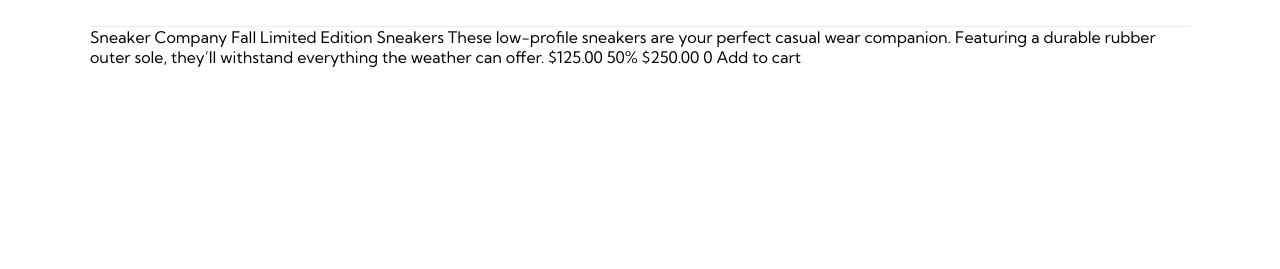
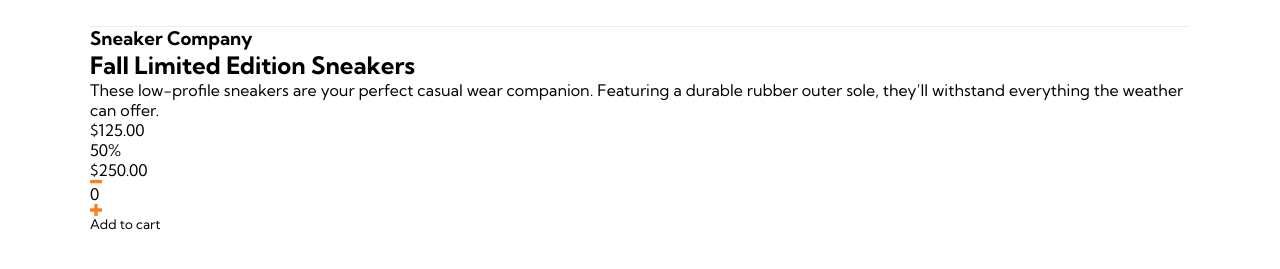
Before and after one commit to AlvaroEmanuel20/ecommerce-product-page, a plain HTML site: page index.html in a window 1280 px wide. Shown: the part 81-350 px from the top of the page. Drawn offline with Linux system fonts and the light colour scheme.

Commit message:
design: add product section html

```diff
--- a/index.html
+++ b/index.html
@@ -73,19 +73,45 @@
     </div>
   </header>
 
-  Sneaker Company
+  <main>
+    <div class="product__images"></div>
 
-  Fall Limited Edition Sneakers
+    <section class="product">
+      <h3>Sneaker Company</h3>
 
-  These low-profile sneakers are your perfect casual wear companion. Featuring a
-  durable rubber outer sole, they’ll withstand everything the weather can offer.
+      <h1>Fall Limited Edition Sneakers</h1>
 
-  $125.00
-  50%
-  $250.00
+      <p class="description">These low-profile sneakers are your perfect casual wear companion. Featuring a
+      durable rubber outer sole, they’ll withstand everything the weather can offer.</p>
 
-  0
-  Add to cart
+      <div class="price">
+        <div class="price__promo">
+          <p>$125.00</p>
+          <span>50%</span>
+        </div>
+
+        <p class="price__old">$250.00</p>
+      </div>
+
+      <div class="actions">
+        <div class="actions__qtyselector">
+          <button>
+            <img src="/images/icon-minus.svg" alt="Minus">
+          </button>
+
+          <p>0</p>
+
+          <button>
+            <img src="/images/icon-plus.svg" alt="Plus">
+          </button>
+        </div>
+
+        <button>
+          Add to cart
+        </button>
+      </div>
+    </section>
+  </main>
 
   <script src="scripts/main.js"></script>
 </body>
```
